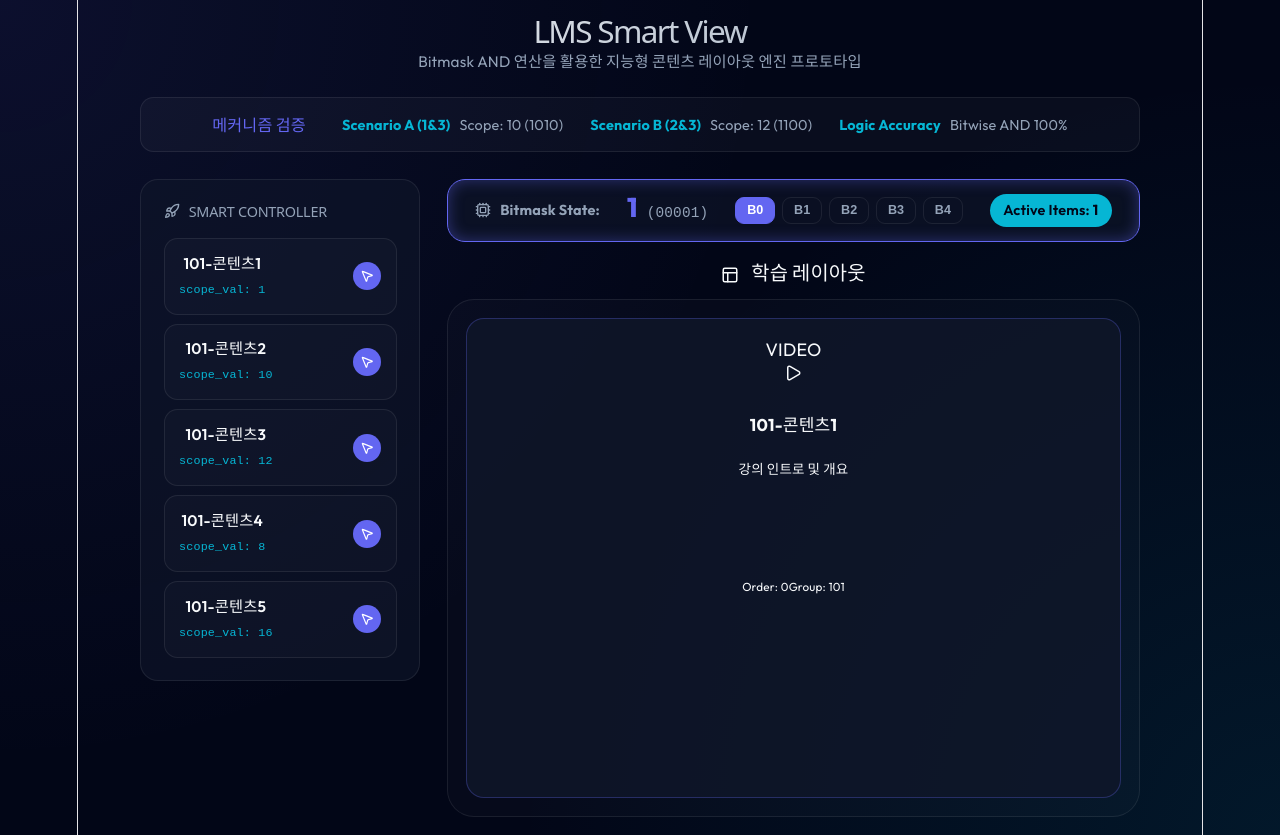
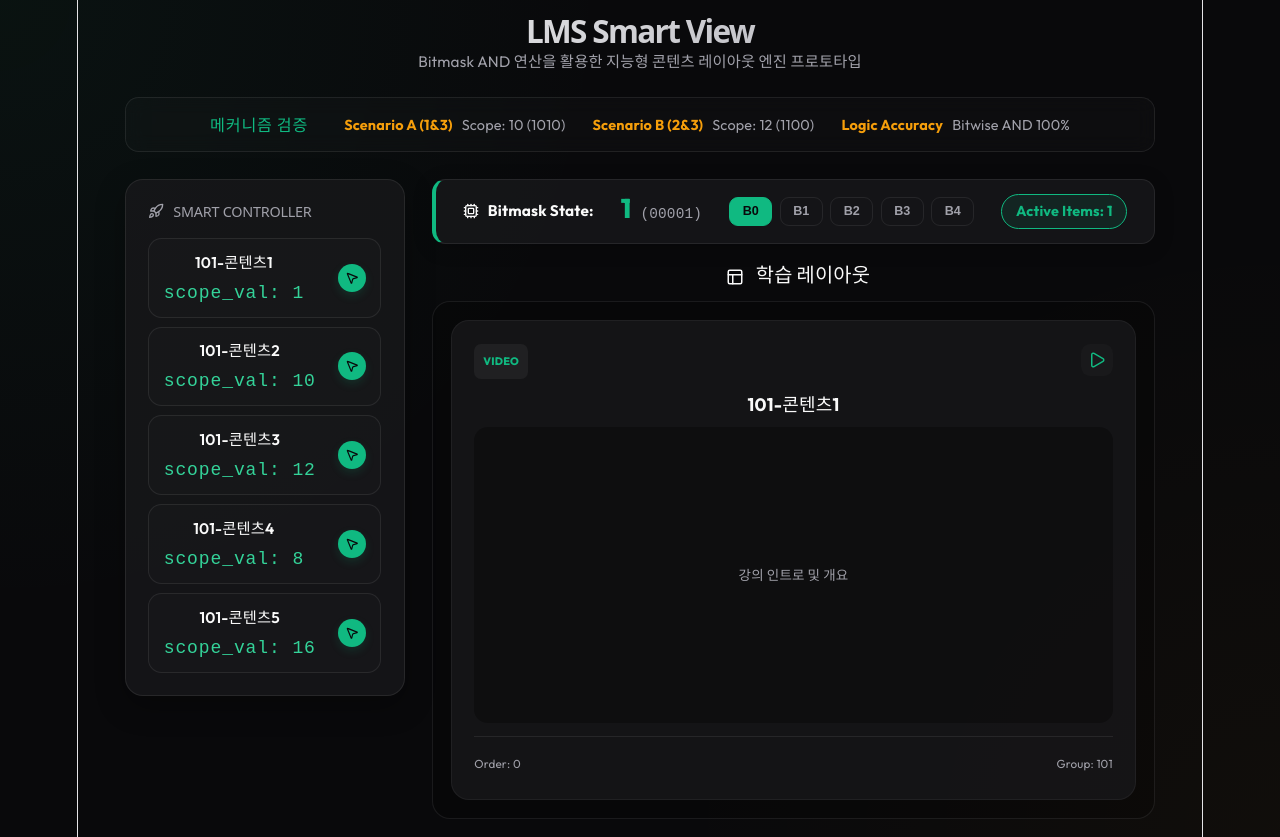
Before and after one commit to toughmon/scope, a React (Vite) app: page / in a window 1280 px wide. Built offline with nearby package versions, Linux system fonts and the light colour scheme.

Commit message:
디자인 개선

```diff
--- a/src/App.css
+++ b/src/App.css
@@ -1,14 +1,19 @@
 :root {
-  --bg-deep: #020617;
-  --bg-card: rgba(15, 23, 42, 0.6);
-  --primary: #6366f1;
-  --primary-glow: rgba(99, 102, 241, 0.4);
-  --accent: #06b6d4;
-  --accent-glow: rgba(6, 182, 212, 0.4);
-  --text-primary: #f8fafc;
-  --text-secondary: #94a3b8;
+  --bg-deep: #09090b;
+  /* Zinc 950 */
+  --bg-card: rgba(24, 24, 27, 0.8);
+  /* Zinc 900 */
+  --primary: #10b981;
+  /* Emerald 500 (Modern & Professional) */
+  --primary-glow: rgba(16, 185, 129, 0.15);
+  --accent: #f59e0b;
+  /* Amber 500 */
+  --accent-glow: rgba(245, 158, 11, 0.15);
+  --text-primary: #fafafa;
+  --text-secondary: #a1a1aa;
+  /* Zinc 400 */
   --border-light: rgba(255, 255, 255, 0.08);
-  --glass-bg: rgba(255, 255, 255, 0.03);
+  --glass-bg: rgba(255, 255, 255, 0.02);
   --font-main: 'Outfit', sans-serif;
 }
 
@@ -17,8 +22,8 @@ body {
   padding: 0;
   background-color: var(--bg-deep);
   background-image:
-    radial-gradient(circle at 0% 0%, rgba(99, 102, 241, 0.1) 0%, transparent 50%),
-    radial-gradient(circle at 100% 100%, rgba(6, 182, 212, 0.1) 0%, transparent 50%);
+    radial-gradient(circle at 0% 0%, rgba(16, 185, 129, 0.05) 0%, transparent 40%),
+    radial-gradient(circle at 100% 100%, rgba(245, 158, 11, 0.03) 0%, transparent 40%);
   color: var(--text-primary);
   font-family: var(--font-main);
   min-height: 100vh;
@@ -38,8 +43,9 @@ body {
 
 .app-header h1 {
   font-size: 1.75rem;
+  font-weight: 800;
   margin: 0 0 0.25rem 0;
-  background: linear-gradient(135deg, #fff 0%, #94a3b8 100%);
+  background: linear-gradient(135deg, #fff 0%, #a1a1aa 100%);
   -webkit-background-clip: text;
   -webkit-text-fill-color: transparent;
 }
@@ -49,7 +55,7 @@ body {
   color: var(--text-secondary);
 }
 
-/* Info Section 축소 */
+/* Info Section */
 .info-section {
   margin-bottom: 1.5rem;
 }
@@ -63,12 +69,15 @@ body {
   justify-content: center;
   gap: 2rem;
   align-items: center;
+  backdrop-filter: blur(10px);
 }
 
 .info-card h3 {
   font-size: 0.9rem;
   margin: 0;
   color: var(--primary);
+  text-transform: uppercase;
+  letter-spacing: 0.05em;
 }
 
 .info-card ul {
@@ -102,6 +111,7 @@ body {
   border: 1px solid var(--border-light);
   border-radius: 1rem;
   padding: 1.25rem;
+  box-shadow: 0 10px 30px rgba(0, 0, 0, 0.3);
 }
 
 .panel-card h2 {
@@ -121,30 +131,48 @@ body {
 }
 
 .launch-item {
-  background: rgba(255, 255, 255, 0.02);
+  background: rgba(255, 255, 255, 0.01);
   border: 1px solid var(--border-light);
   border-radius: 0.75rem;
   padding: 0.6rem 0.8rem;
   display: flex;
   justify-content: space-between;
   align-items: center;
+  transition: all 0.2s;
+}
+
+.launch-item:hover {
+  background: rgba(255, 255, 255, 0.03);
+  border-color: var(--primary);
+}
+
+.launch-info {
+  display: flex;
+  flex-direction: column;
+  gap: 2px;
 }
 
 .launch-title {
   font-weight: 600;
   font-size: 0.85rem;
+  color: var(--text-primary);
 }
 
 .scope-badge {
   font-family: monospace;
-  font-size: 0.65rem;
-  color: var(--accent);
-  display: block;
+  font-size: 1.0rem;
+  font-weight: 500;
+  /* 더 굵게 강조 */
+  color: #34d399;
+  /* Emerald 400 */
+  opacity: 1;
+  letter-spacing: 0.05em;
+  margin-top: 2px;
 }
 
 .launch-btn {
   background: var(--primary);
-  color: white;
+  color: var(--bg-deep);
   border: none;
   width: 28px;
   height: 28px;
@@ -153,6 +181,13 @@ body {
   display: flex;
   align-items: center;
   justify-content: center;
+  transition: all 0.2s;
+  box-shadow: 0 4px 10px var(--primary-glow);
+}
+
+.launch-btn:hover {
+  transform: rotate(90deg) scale(1.1);
+  background: var(--accent);
 }
 
 /* 수평 Bitmask State 바 */
@@ -162,19 +197,20 @@ body {
 
 .bitmask-status-horizontal {
   background: var(--bg-card);
-  border: 1px solid var(--primary);
-  border-radius: 1rem;
+  border: 1px solid var(--border-light);
+  border-left: 4px solid var(--primary);
+  border-radius: 0.75rem;
   padding: 0.75rem 1.5rem;
   display: flex;
   align-items: center;
   gap: 1.5rem;
-  box-shadow: inset 0 0 15px var(--primary-glow);
+  box-shadow: 0 4px 20px rgba(0, 0, 0, 0.2);
 }
 
 .status-label {
-  font-size: 0.8rem;
+  font-size: 0.85rem;
   font-weight: 700;
-  color: var(--text-secondary);
+  color: var(--text-primary);
   display: flex;
   align-items: center;
   gap: 0.5rem;
@@ -206,84 +242,191 @@ body {
 .h-bit-btn {
   background: transparent;
   border: 1px solid var(--border-light);
-  padding: 0.3rem 0.6rem;
+  padding: 0.35rem 0.7rem;
   border-radius: 0.5rem;
   color: var(--text-secondary);
   font-size: 0.7rem;
   font-weight: 600;
   cursor: pointer;
+  transition: all 0.2s;
 }
 
 .h-bit-btn.active {
   background: var(--primary);
   border-color: var(--primary);
-  color: white;
+  color: var(--bg-deep);
 }
 
 .active-item-badge {
   margin-left: auto;
   font-size: 0.8rem;
-  background: var(--accent);
-  color: var(--bg-deep);
+  background: rgba(16, 185, 129, 0.1);
+  color: var(--primary);
+  border: 1px solid var(--primary);
   padding: 0.2rem 0.75rem;
   border-radius: 1rem;
-  font-weight: 600;
+  font-weight: 700;
 }
 
 .display-header-sub h3 {
   font-size: 1.1rem;
-  margin: 0 0 0.75rem 0;
+  font-weight: 700;
+  margin: 0 0 0.75rem 0.5rem;
 }
 
-/* 콘텐츠 그리드 축소 */
+/* 콘텐츠 그리드 및 카드 축소 */
 .content-grid {
   display: grid;
   gap: 1rem;
-  background: rgba(255, 255, 255, 0.02);
+  background: rgba(0, 0, 0, 0.2);
   padding: 1rem;
-  border-radius: 1.5rem;
+  border-radius: 1rem;
   border: 1px solid var(--border-light);
   min-height: 480px;
 }
 
-.content-grid.visible-1 { grid-template-columns: 1fr; }
-.content-grid.visible-2 { grid-template-columns: repeat(2, 1fr); }
-.content-grid.visible-3, .content-grid.visible-4 { grid-template-columns: repeat(2, 1fr); }
-.content-grid.visible-5 { grid-template-columns: repeat(3, 1fr); }
+.content-grid.visible-1 {
+  grid-template-columns: 1fr;
+}
+
+.content-grid.visible-2 {
+  grid-template-columns: repeat(2, 1fr);
+}
+
+.content-grid.visible-3,
+.content-grid.visible-4 {
+  grid-template-columns: repeat(2, 1fr);
+}
+
+.content-grid.visible-5 {
+  grid-template-columns: repeat(3, 1fr);
+}
 
 .mini-card {
-  padding: 1rem;
+  background: var(--bg-card);
+  padding: 1.25rem;
   border-radius: 1rem;
-  border: 1px solid rgba(99, 102, 241, 0.3); /* 선명한 Indigo 테두리 추가 */
-  background: rgba(15, 23, 42, 0.8);
+  border: 1px solid rgba(255, 255, 255, 0.05);
+  display: flex;
+  flex-direction: column;
+  transition: all 0.3s cubic-bezier(0.4, 0, 0.2, 1);
+  position: relative;
+  overflow: hidden;
+}
+
+.mini-card::before {
+  content: '';
+  position: absolute;
+  top: 0;
+  left: 0;
+  right: 0;
+  height: 2px;
+  background: var(--primary);
+  opacity: 0;
+  transition: opacity 0.3s;
 }
 
 .mini-card:hover {
-  border-color: var(--accent);
-  box-shadow: 0 0 15px var(--accent-glow);
+  transform: translateY(-4px);
+  border-color: var(--primary);
+  box-shadow: 0 10px 25px rgba(0, 0, 0, 0.4);
+}
+
+.mini-card:hover::before {
+  opacity: 1;
+}
+
+.card-top {
+  display: flex;
+  justify-content: space-between;
+  align-items: flex-start;
+  margin-bottom: 0.75rem;
+}
+
+.type-tag {
+  font-size: 0.6rem;
+  font-weight: 800;
+  padding: 0.25rem 0.5rem;
+  border-radius: 0.4rem;
+  background: rgba(255, 255, 255, 0.05);
+}
+
+/* 콘텐츠 별 테두리 대신 상단 라인 포인트와 경계선 강조 */
+.type-tag.VIDEO {
+  color: #10b981;
+}
+
+.type-tag.PDF {
+  color: #f59e0b;
+}
+
+.type-tag.QUIZ {
+  color: #6366f1;
+}
+
+.type-tag.LINK {
+  color: #ec4899;
+}
+
+.type-tag.TEXT {
+  color: #94a3b8;
+}
+
+.card-icon {
+  width: 32px;
+  height: 32px;
+  background: rgba(255, 255, 255, 0.02);
+  border-radius: 0.5rem;
+  display: flex;
+  align-items: center;
+  justify-content: center;
+  color: var(--primary);
 }
 
 .mini-card h4 {
-  font-size: 0.95rem;
-  margin-bottom: 0.5rem;
+  font-size: 1rem;
+  margin: 0 0 0.5rem 0;
+  font-weight: 700;
 }
 
 .mini-preview {
+  flex-grow: 1;
+  background: rgba(0, 0, 0, 0.3);
+  border-radius: 0.75rem;
   min-height: 100px;
   margin-bottom: 0.75rem;
+  display: flex;
+  align-items: center;
+  justify-content: center;
 }
 
 .preview-placeholder p {
   font-size: 0.75rem;
   padding: 0.5rem;
+  color: var(--text-secondary);
+  text-align: center;
 }
 
 .card-footer {
+  display: flex;
+  justify-content: space-between;
   padding-top: 0.75rem;
+  border-top: 1px solid var(--border-light);
   font-size: 0.65rem;
+  color: var(--text-secondary);
 }
 
 .empty-state {
-  padding: 3rem;
-  font-size: 0.9rem;
+  grid-column: 1 / -1;
+  display: flex;
+  flex-direction: column;
+  align-items: center;
+  justify-content: center;
+  padding: 4rem;
+  color: var(--text-secondary);
 }
+
+.empty-icon {
+  margin-bottom: 1rem;
+  opacity: 0.1;
+}
```
